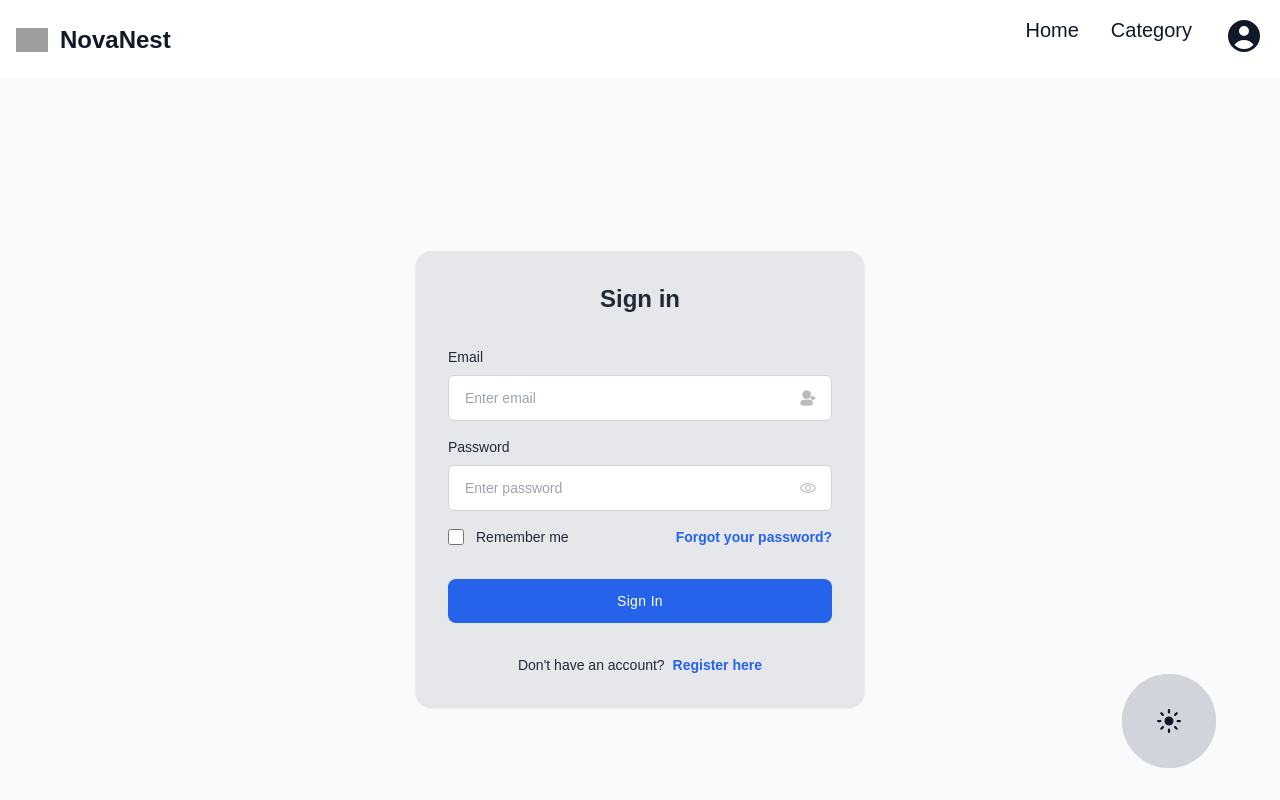
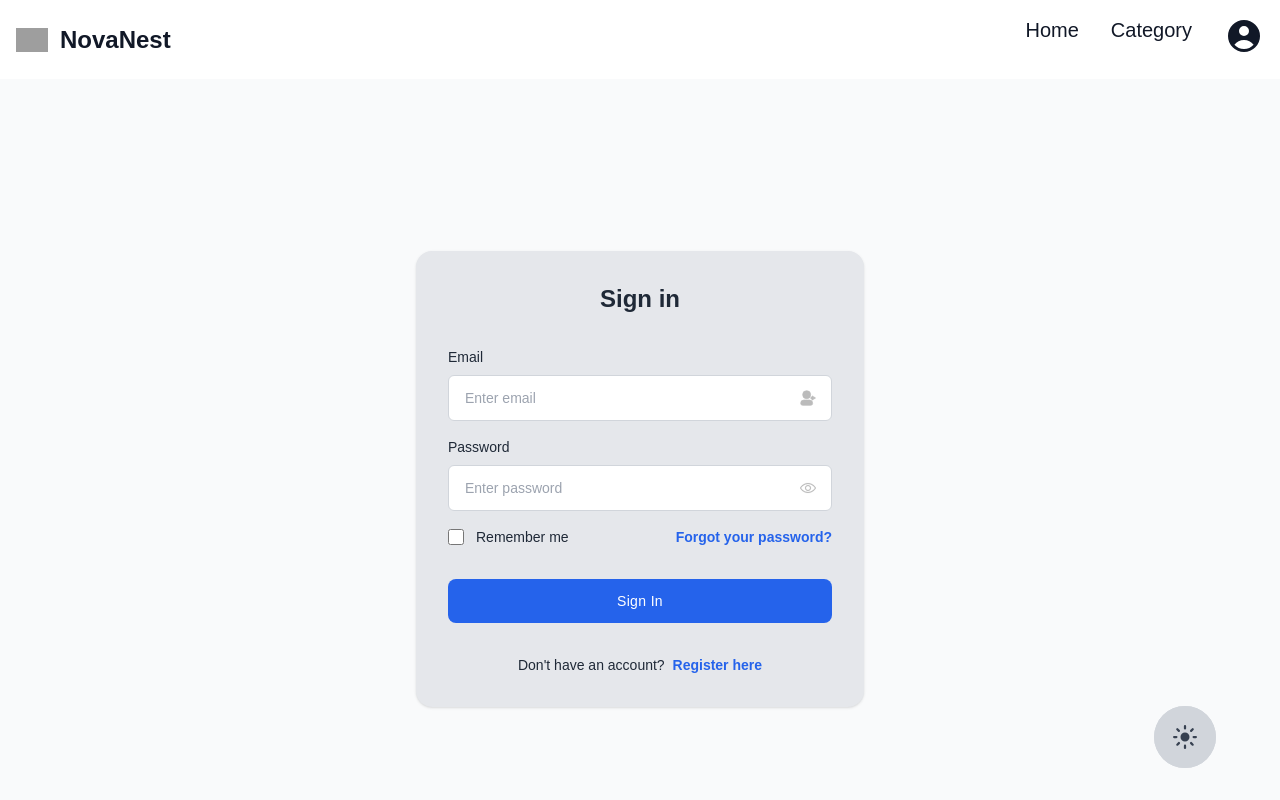
Before and after one commit to prashantStha308/e-commerce, a Next.js app: page /signin in a window 1280 px wide. Shown: the top 800 px of the page. Built offline with nearby package versions, Linux system fonts and the light colour scheme; no server answers; grey boxes are pictures that could not be loaded.

Commit message:
fix(Add To Cart): Previously, the Login Request modal would pop even if the user was logged in, the logic to activate the Modal was updated. The problem was addressed and fixed.

```diff
--- a/src/app/_components/AddToCart.jsx
+++ b/src/app/_components/AddToCart.jsx
@@ -76,7 +76,7 @@ const AddToCart = ({ target = {} }) => {
 
     return (
         <>
-            {(isLogged || isOpen) && (
+            {(isOpen) && (
                 <Modal onClose={handelModalClose} title="Not Logged in" message="Please Log in to add the product to your cart and checkout" login={true} />
             )}
             <div className="flex items-center gap-4">
--- a/src/app/_components/ToggleTheme.jsx
+++ b/src/app/_components/ToggleTheme.jsx
@@ -16,14 +16,14 @@ export default function ThemeToggle() {
     const newTheme = theme === 'light' ? 'dark' : 'light';
     setTheme(newTheme);
     document.documentElement.classList.toggle('dark', newTheme === 'dark');
-    localStorage.setItem('theme', newTheme); // Save preference
+    localStorage.setItem('theme', newTheme);
   };
 
   return (
-    <div className=' fixed bottom-8 right-16 '>
+    <div className=' fixed bottom-8 right-4 sm:right-16 z-50 '>
       <button
         onClick={toggleTheme}
-        className="p-8 rounded-full bg-gray-300 dark:bg-gray-400 text-gray-900"
+        className="p-4 rounded-full bg-gray-300 text-gray-700 dark:bg-gray-700 dark:text-gray-300"
       >
         {theme === 'light' ? <SunIcon width={30} height={30} /> : <MoonIcon width={30} height={30} />}
       </button>
--- a/src/app/_store/store.js
+++ b/src/app/_store/store.js
@@ -1,7 +1,6 @@
 // useQuery Store
 "use client"
 import { QueryClient, QueryClientProvider } from '@tanstack/react-query';
-import { ReactQueryDevtools } from '@tanstack/react-query-devtools';
 import axios from 'axios';
 import { configDotenv } from 'dotenv';
 
@@ -47,7 +46,6 @@ const Store = ({children}) => {
   return (
     <QueryClientProvider client={queryClient}>
         {children}
-        <ReactQueryDevtools initialIsOpen={false} />
     </QueryClientProvider>
   )
 }
```
